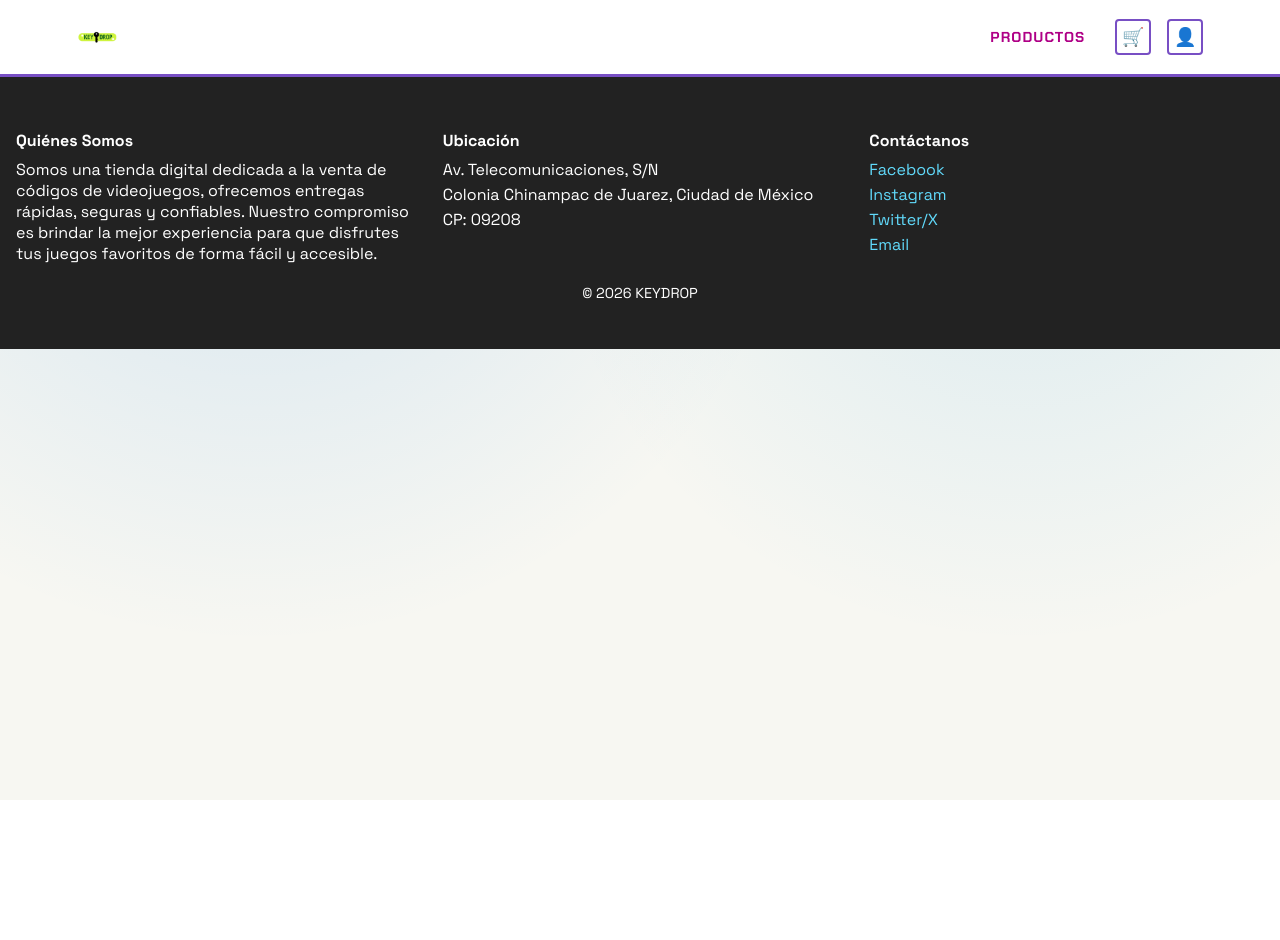
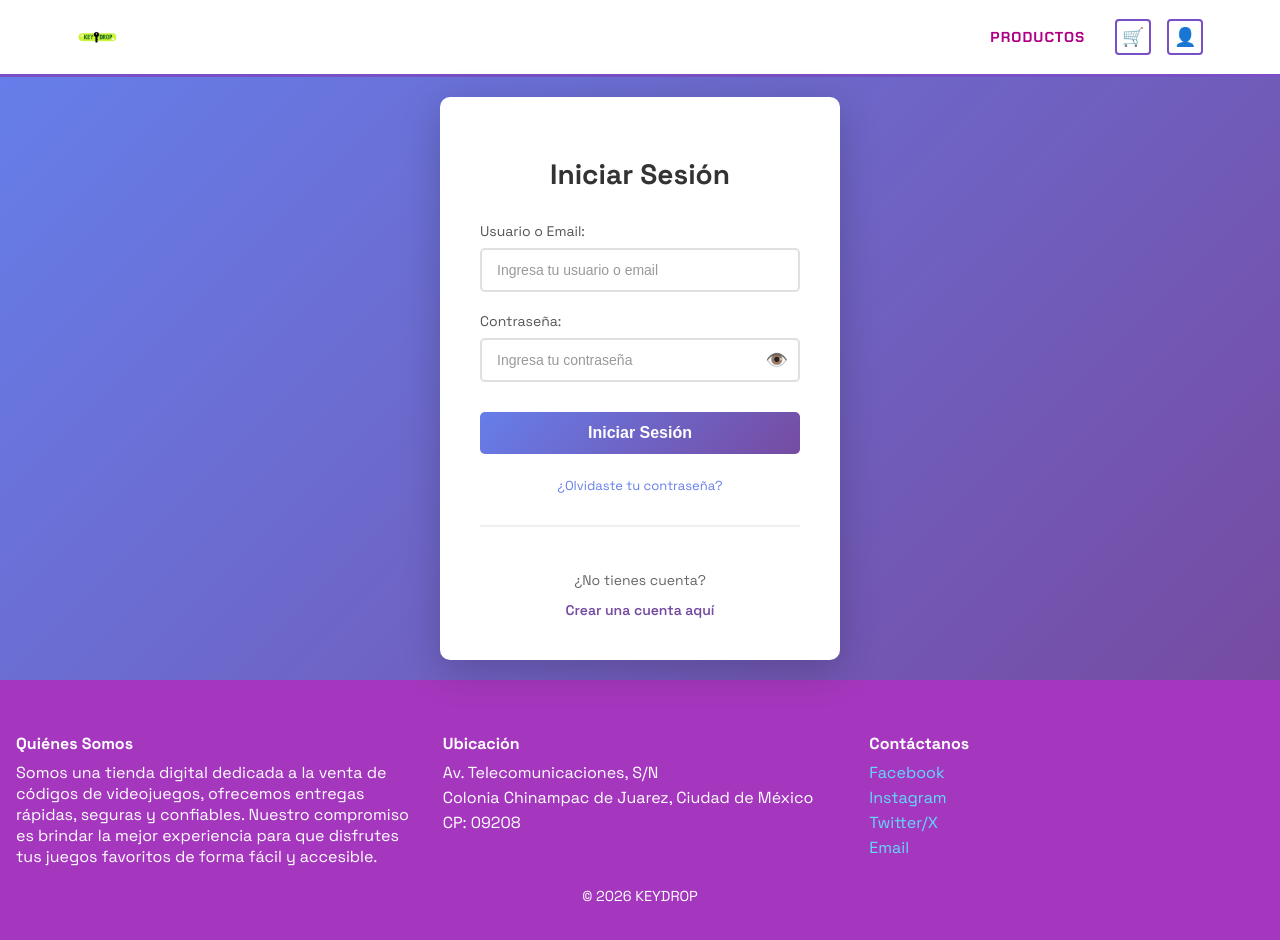
Before and after one commit to danigb14/KeyDropITIZ, a React (Create React App) app: page /login in a window 1280 px wide. Shown: the top 940 px of the page. Before the commit the page ends 800 px from the top, so only its background shows below. Built offline with nearby package versions, Linux system fonts and the light colour scheme.

Commit message:
update: login

```diff
--- a/src/App.js
+++ b/src/App.js
@@ -1,5 +1,5 @@
 import React from 'react';
-import { BrowserRouter, Routes, Route, Link } from 'react-router-dom';
+import { BrowserRouter, Routes, Route, Link, useNavigate } from 'react-router-dom';
 import '../src/styles/App.css';
 
 // initialize firebase configuration
@@ -8,12 +8,16 @@ import './firebase';
 import logo from './assets/logo.png';
 import HomePage from './pages/HomePage';
 import ProductsPage from './pages/ProductsPage';
+import LoginPage from './pages/LoginPage';
 import Footer from './components/Footer';
 
 // --- COMPONENTES (Header) ---
 // Nota: Eventualmente es mejor mover estos a archivos separados en src/components/
 
-const Header = () => (
+const Header = () => {
+  const navigate = useNavigate();
+
+  return (
     <header className="header">
       <div className="header-left">
         <Link to="/" className="logo-link">
@@ -25,12 +29,17 @@ const Header = () => (
         <button className="header-icon-btn" aria-label="Carrito">
           🛒
         </button>
-      <button className="header-icon-btn user-btn" aria-label="Cuenta">
+        <button
+          className="header-icon-btn user-btn"
+          aria-label="Cuenta"
+          onClick={() => navigate('/login')}
+        >
           👤
         </button>
       </div>
     </header>
   );
+};
 
 
 // --- APP PRINCIPAL ---
@@ -46,6 +55,7 @@ function App() {
           <Routes>
             <Route path="/" element={<HomePage />} />
             <Route path="/productos" element={<ProductsPage />} />
+            <Route path="/login" element={<LoginPage />} />
           </Routes>
         </main>
 
--- /dev/null
+++ b/src/pages/LoginPage.js
@@ -0,0 +1,82 @@
+import React, { useState } from 'react';
+import { useNavigate, Link } from 'react-router-dom';
+import '../styles/LoginPage.css';
+
+export default function LoginPage() {
+  const [usuario, setUsuario] = useState('');
+  const [contrasena, setContrasena] = useState('');
+  const [mostrarContrasena, setMostrarContrasena] = useState(false);
+  const navigate = useNavigate();
+
+  const handleLogin = (e) => {
+    e.preventDefault();
+    // TODO: Conectar con autenticación de Firebase
+    console.log('Intentando login con:', { usuario, contrasena });
+    alert('Función de login aún en desarrollo');
+  };
+
+  return (
+    <div className="login-container">
+      <div className="login-box">
+        <h1 className="login-title">Iniciar Sesión</h1>
+
+        <form onSubmit={handleLogin}>
+          {/* Campo Usuario */}
+          <div className="form-group">
+            <label htmlFor="usuario">Usuario o Email:</label>
+            <input
+              type="text"
+              id="usuario"
+              placeholder="Ingresa tu usuario o email"
+              value={usuario}
+              onChange={(e) => setUsuario(e.target.value)}
+              required
+            />
+          </div>
+
+          {/* Campo Contraseña */}
+          <div className="form-group">
+            <label htmlFor="contrasena">Contraseña:</label>
+            <div className="password-input-container">
+              <input
+                type={mostrarContrasena ? 'text' : 'password'}
+                id="contrasena"
+                placeholder="Ingresa tu contraseña"
+                value={contrasena}
+                onChange={(e) => setContrasena(e.target.value)}
+                required
+              />
+              <button
+                type="button"
+                className="toggle-password"
+                onClick={() => setMostrarContrasena(!mostrarContrasena)}
+              >
+                {mostrarContrasena ? '🙈' : '👁️'}
+              </button>
+            </div>
+          </div>
+
+          {/* Botón Login */}
+          <button type="submit" className="btn-login">
+            Iniciar Sesión
+          </button>
+        </form>
+
+        {/* Enlaces Adicionales */}
+        <div className="login-links">
+          <Link to="/forgot-password" className="link-forgot-password">
+            ¿Olvidaste tu contraseña?
+          </Link>
+        </div>
+
+        {/* Crear Cuenta */}
+        <div className="create-account">
+          <p>¿No tienes cuenta?</p>
+          <Link to="/register" className="link-create-account">
+            Crear una cuenta aquí
+          </Link>
+        </div>
+      </div>
+    </div>
+  );
+}
--- a/src/styles/Footer.css
+++ b/src/styles/Footer.css
@@ -1,6 +1,6 @@
 .footer {
-  background: #222;
-  color: #fff;
+  background: hsl(289, 55%, 48%);
+  color: #ffffff;
   padding: 2rem 1rem;
 }
 
--- /dev/null
+++ b/src/styles/LoginPage.css
@@ -0,0 +1,189 @@
+/* Login Page Styles */
+
+.login-container {
+  display: flex;
+  justify-content: center;
+  align-items: center;
+  min-height: calc(100vh - 200px);
+  padding: 20px;
+  background: linear-gradient(135deg, #667eea 0%, #764ba2 100%);
+}
+
+.login-box {
+  background: white;
+  border-radius: 10px;
+  box-shadow: 0 10px 40px rgba(0, 0, 0, 0.2);
+  padding: 40px;
+  width: 100%;
+  max-width: 400px;
+  animation: slideIn 0.3s ease-out;
+}
+
+@keyframes slideIn {
+  from {
+    opacity: 0;
+    transform: translateY(20px);
+  }
+  to {
+    opacity: 1;
+    transform: translateY(0);
+  }
+}
+
+.login-title {
+  font-size: 28px;
+  font-weight: bold;
+  color: #333;
+  text-align: center;
+  margin-bottom: 30px;
+}
+
+/* Form Group */
+.form-group {
+  margin-bottom: 20px;
+}
+
+.form-group label {
+  display: block;
+  font-size: 14px;
+  font-weight: 500;
+  color: #555;
+  margin-bottom: 8px;
+}
+
+.form-group input {
+  width: 100%;
+  padding: 12px 15px;
+  border: 2px solid #e0e0e0;
+  border-radius: 5px;
+  font-size: 14px;
+  transition: all 0.3s ease;
+  box-sizing: border-box;
+}
+
+.form-group input:focus {
+  outline: none;
+  border-color: #667eea;
+  box-shadow: 0 0 5px rgba(102, 126, 234, 0.3);
+  background-color: #f8f9ff;
+}
+
+.form-group input::placeholder {
+  color: #999;
+}
+
+/* Password Input Container */
+.password-input-container {
+  position: relative;
+  display: flex;
+  align-items: center;
+}
+
+.password-input-container input {
+  padding-right: 45px;
+  width: 100%;
+}
+
+.toggle-password {
+  position: absolute;
+  right: 12px;
+  background: none;
+  border: none;
+  font-size: 18px;
+  cursor: pointer;
+  padding: 0;
+  display: flex;
+  align-items: center;
+  justify-content: center;
+  transition: transform 0.2s ease;
+}
+
+.toggle-password:hover {
+  transform: scale(1.2);
+}
+
+/* Login Button */
+.btn-login {
+  width: 100%;
+  padding: 12px;
+  background: linear-gradient(135deg, #667eea 0%, #764ba2 100%);
+  color: white;
+  border: none;
+  border-radius: 5px;
+  font-size: 16px;
+  font-weight: 600;
+  cursor: pointer;
+  transition: all 0.3s ease;
+  margin-top: 10px;
+}
+
+.btn-login:hover {
+  transform: translateY(-2px);
+  box-shadow: 0 5px 20px rgba(102, 126, 234, 0.4);
+}
+
+.btn-login:active {
+  transform: translateY(0);
+}
+
+/* Login Links */
+.login-links {
+  text-align: center;
+  margin-top: 20px;
+}
+
+.link-forgot-password {
+  color: #667eea;
+  text-decoration: none;
+  font-size: 13px;
+  font-weight: 500;
+  transition: all 0.2s ease;
+}
+
+.link-forgot-password:hover {
+  color: #764ba2;
+  text-decoration: underline;
+}
+
+/* Create Account Section */
+.create-account {
+  text-align: center;
+  margin-top: 30px;
+  padding-top: 30px;
+  border-top: 2px solid #f0f0f0;
+}
+
+.create-account p {
+  color: #666;
+  font-size: 14px;
+  margin-bottom: 10px;
+}
+
+.link-create-account {
+  color: #764ba2;
+  text-decoration: none;
+  font-weight: 600;
+  font-size: 14px;
+  transition: all 0.2s ease;
+  display: inline-block;
+}
+
+.link-create-account:hover {
+  color: #667eea;
+  text-decoration: underline;
+}
+
+/* Responsive Design */
+@media (max-width: 768px) {
+  .login-box {
+    padding: 30px 20px;
+  }
+
+  .login-title {
+    font-size: 24px;
+  }
+
+  .form-group input {
+    font-size: 16px; /* Evita zoom en mobile */
+  }
+}
```
Also changed, not shown: src/components/Header.js (+12 -2 lines). Lines whose indentation alone changed are shown as unchanged.
